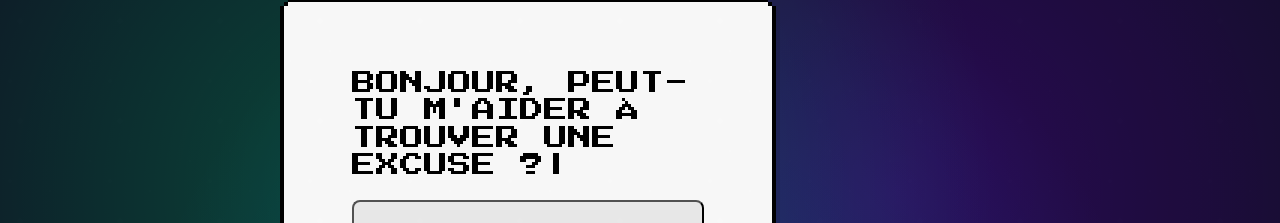
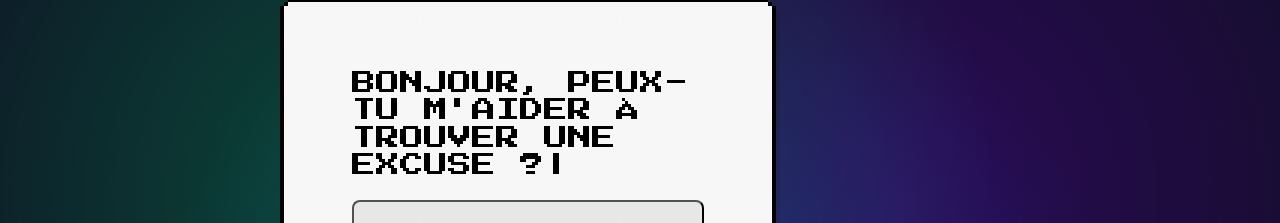
Before and after one commit to diesos/excusededev, a React (Vite) app in the folder Front/: page / in a window 1280 px wide. Shown: the part 129-352 px from the top of the page. Built offline with nearby package versions, Linux system fonts and the light colour scheme; no server answers.

Commit message:
refactor: Fix typo in Main component message

```diff
--- a/Front/src/components/Main.jsx
+++ b/Front/src/components/Main.jsx
@@ -69,7 +69,7 @@ const Main = () => {
             sequence={[
               addExcuse
                 ? "Ajoutons une nouvelle excuse !"
-                : "Bonjour, peut-tu m'aider à trouver une excuse ?",
+                : "Bonjour, peux-tu m'aider à trouver une excuse ?",
               3000,
             ]}
             wrapper="span"
```
